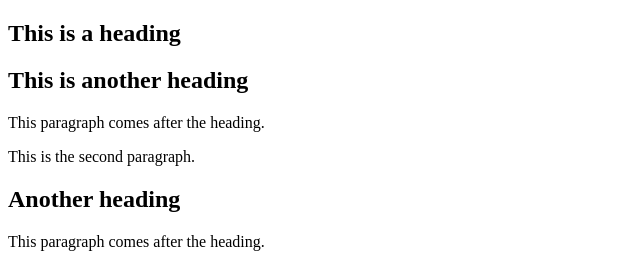
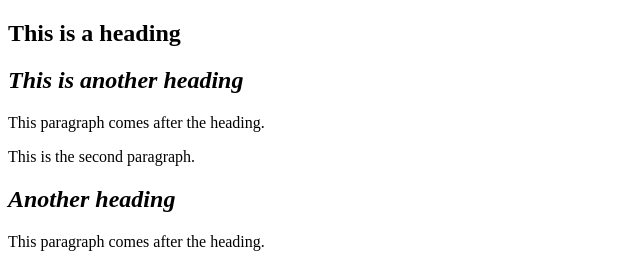
Before and after one commit to bigeugg/week6, a plain HTML site: page index.html in a window 1280 px wide. Shown: the top 263 px of the page, 0-640 px from the left. Drawn offline with Linux system fonts and the light colour scheme.

Commit message:
Added a combinator to css

```diff
--- a/index.html
+++ b/index.html
@@ -2,6 +2,7 @@
 <html lang="en">
   <head>
     <title>week6 practice</title>
+    <link href="stylesheet.css" rel="stylesheet" type="text/css">
   </head>
   <body>
     <h2>This is a heading</h2>
@@ -9,16 +10,20 @@
       <h2>This is another heading</h2>
       <p>This paragraph comes after the heading.</p>
       <p>This is the second paragraph.</p>
+
       <h2>Another heading</h2>
       <p>This paragraph comes after the heading.</p>
+
       <ul class="list">
         <li>One</li>
-        <li>Two
+        <li>
+          Two
           <ul>
             <li>2.1</li>
             <li>2.2</li>
           </ul>
         </li>
-    </ul></div>
+      </ul>
+    </div>
   </body>
 </html>
--- a/stylesheet.css
+++ b/stylesheet.css
@@ -0,0 +1,3 @@
+div h2 {
+    font-style: italic;
+}
```
Lines whose indentation alone changed are shown as unchanged.
